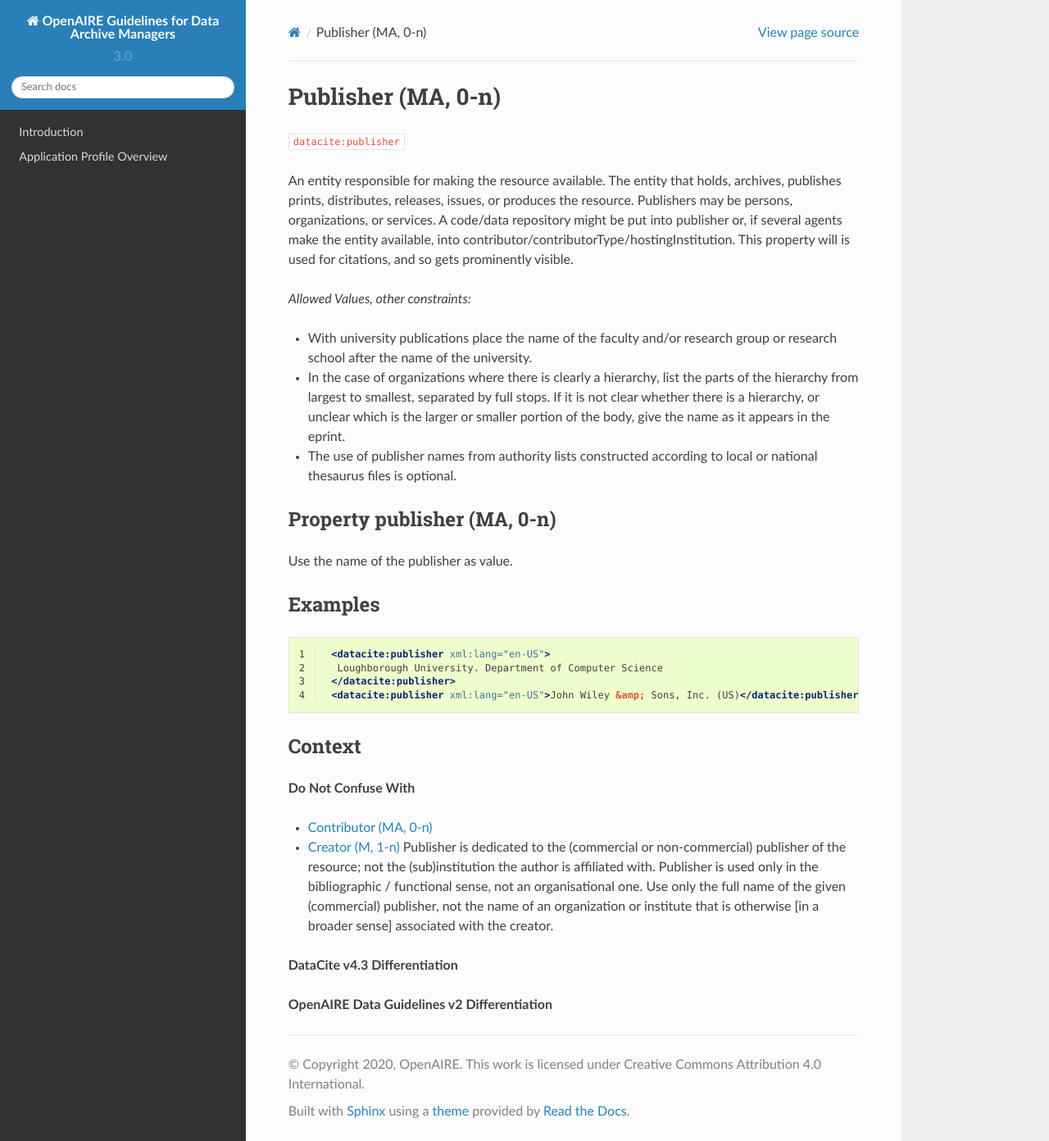
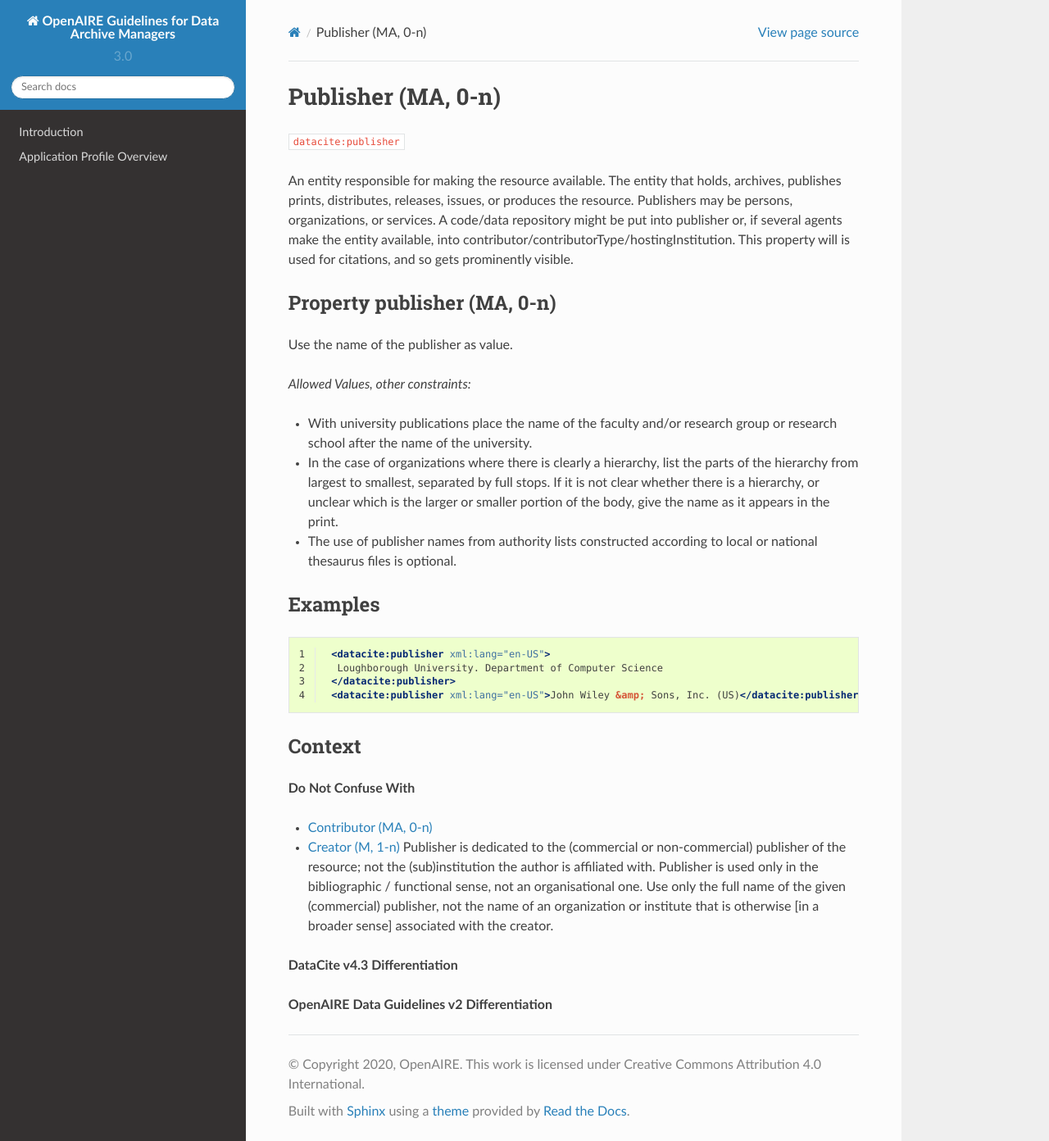
Before and after one commit to openaire/guidelines-data-archives, a Sphinx documentation site: the page built from docs/field_publisher.rst, in a window 1280 px wide and 1392 px high. Shown: the whole window at 82% size. Built offline with Sphinx 7.4.7 and the Read the Docs theme 2.0.0, drawn with Linux system fonts in a browser that asks for light colours; a script that is not in the unit is left out.

Commit message:
Update field_publisher.rst

```diff
--- a/docs/field_publisher.rst
+++ b/docs/field_publisher.rst
@@ -8,16 +8,16 @@ Publisher (MA, 0-n)
 An entity responsible for making the resource available. The entity that holds, archives, publishes prints, distributes, releases, issues, or produces the resource. Publishers may be persons, organizations, or services. A code/data repository might be put into publisher or, if several agents make the entity available, into contributor/contributorType/hostingInstitution.
 This property will is used for citations, and so gets prominently visible.
 
-*Allowed Values, other constraints:*
-
-* With university publications place the name of the faculty and/or research group or research school after the name of the university.
-* In the case of organizations where there is clearly a hierarchy, list the parts of the hierarchy from largest to smallest, separated by full stops. If it is not clear whether there is a hierarchy, or unclear which is the larger or smaller portion of the body, give the name as it appears in the eprint.
-* The use of publisher names from authority lists constructed according to local or national thesaurus files is optional.
-
 Property publisher (MA, 0-n)
 ----------------------------
 
 Use the name of the publisher as value.
+
+*Allowed Values, other constraints:*
+
+* With university publications place the name of the faculty and/or research group or research school after the name of the university.
+* In the case of organizations where there is clearly a hierarchy, list the parts of the hierarchy from largest to smallest, separated by full stops. If it is not clear whether there is a hierarchy, or unclear which is the larger or smaller portion of the body, give the name as it appears in the print.
+* The use of publisher names from authority lists constructed according to local or national thesaurus files is optional.
 
 Examples
 -------
```
